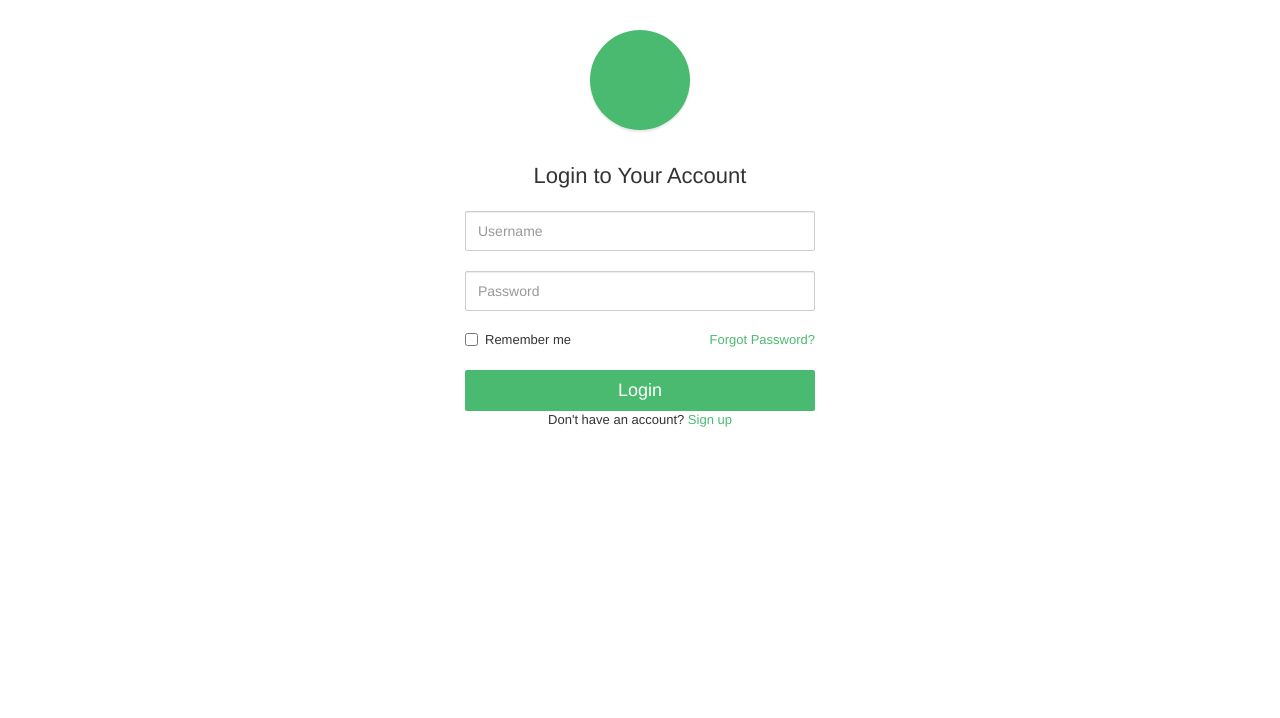
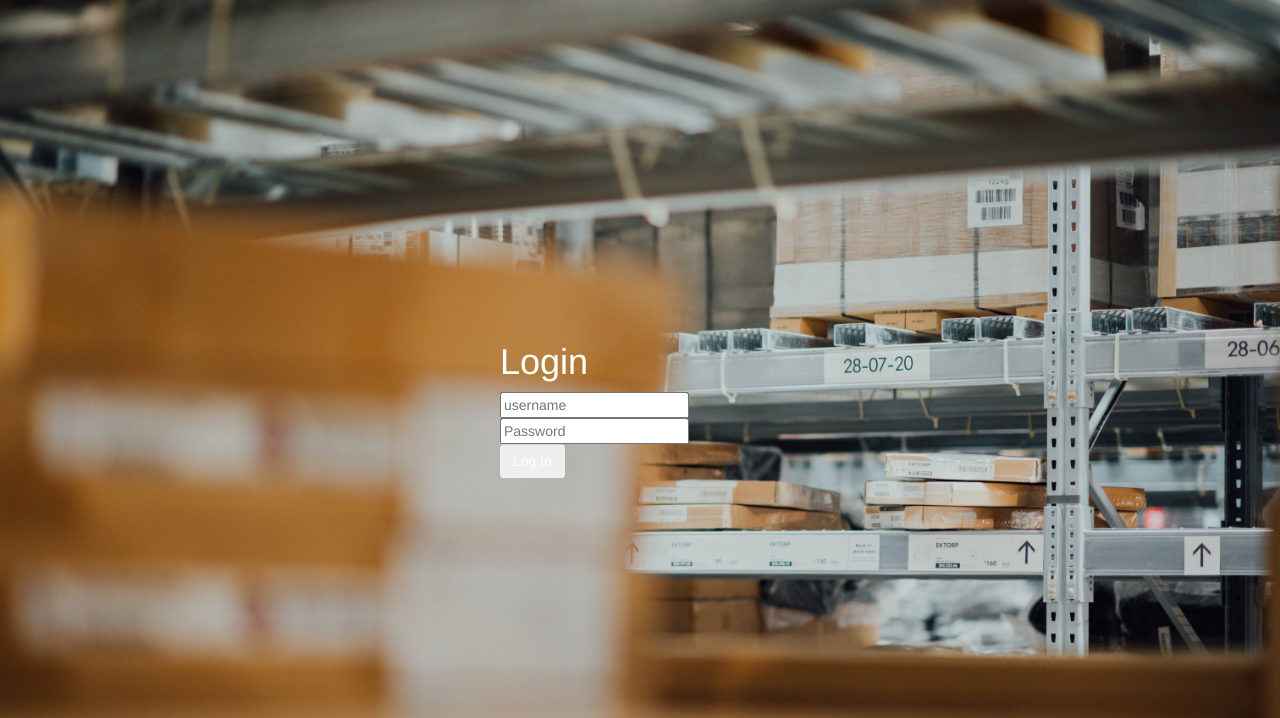
Before and after one commit to Moukhles-github/inventarium, a PHP site: page /login.php in a window 1280 px wide. Shown: the top 718 px of the page. Run offline with PHP 8.4, Linux system fonts and the light colour scheme; some libraries are stand-ins or nearby versions.

Commit message:
login css

```diff
--- a/css/login.css
+++ b/css/login.css
@@ -1,82 +1,21 @@
-    body {
-        color: #999;
-		background: #f5f5f5;
-		font-family: 'Varela Round', sans-serif;
-	}
-	.form-control {
-		box-shadow: none;
-		border-color: #ddd;
-	}
-	.form-control:focus {
-		border-color: #4aba70;
-	}
-	.login-form {
-        width: 350px;
-		margin: 0 auto;
-		padding: 30px 0;
-	}
-    .login-form form {
-        color: #434343;
-		border-radius: 1px;
-    	margin-bottom: 15px;
-        background: #fff;
-		border: 1px solid #f3f3f3;
-        box-shadow: 0px 2px 2px rgba(0, 0, 0, 0.3);
-        padding: 30px;
-	}
-	.login-form h4 {
-		text-align: center;
-		font-size: 22px;
-        margin-bottom: 20px;
-	}
-    .login-form .avatar {
-        color: #fff;
-		margin: 0 auto 30px;
-        text-align: center;
-		width: 100px;
-		height: 100px;
-		border-radius: 50%;
-		z-index: 9;
-		background: #4aba70;
-		padding: 15px;
-		box-shadow: 0px 2px 2px rgba(0, 0, 0, 0.1);
-	}
-    .login-form .avatar i {
-        font-size: 62px;
-    }
-    .login-form .form-group {
-        margin-bottom: 20px;
-    }
-	.login-form .form-control, .login-form .btn {
-		min-height: 40px;
-		border-radius: 2px;
-        transition: all 0.5s;
-	}
-	.login-form .close {
-        position: absolute;
-		top: 15px;
-		right: 15px;
-	}
-	.login-form .btn {
-		background: #4aba70;
-		border: none;
-		line-height: normal;
-	}
-	.login-form .btn:hover, .login-form .btn:focus {
-		background: #42ae68;
-	}
-    .login-form .checkbox-inline {
-        float: left;
-    }
-    .login-form input[type="checkbox"] {
-        margin-top: 2px;
-    }
-    .login-form .forgot-link {
-        float: right;
-    }
-    .login-form .small {
-        font-size: 13px;
-    }
-    .login-form a {
-        color: #4aba70;
-    }
+body{
+margin: 0;
+padding: 0;
+font-family: sans-serif;
+background: url(../media/Images/loginbackgroung.jpg) no-repeat;
+background-size: cover;
+}
+
+.login-box{
+	width: 280px;
+	position: absolute;
+	top: 50%;
+	left: 50%;
+	transform: translate(-50%, -50%);
+	color: white;
+
+}
+
+.login-box h1{
+
+}
--- a/js/login.js
+++ b/js/login.js
@@ -57,4 +57,8 @@ $(document).ready(function () {
 	}
 
 	//	//////////////////////////////////////////////////////////////////////
+
+
+
+
 });
--- a/login.php
+++ b/login.php
@@ -17,26 +17,21 @@
 
 
 <body>
-<!--  Request me for a signup form or any type of help  -->
-<div class="login-form">
+<div class="login-box">
+        <h1>Login</h1>
+        <div class="textbox">
+            <input type="text" placeholder="username" name="" value=""></input>
+        </div>
 
-		<div class="avatar">
-            <!-- We need an icon -->
+        <div class="textbox">
+            <input type="password" placeholder="Password" name="" value=""></input>
+
         </div>
-    	<h4 class="modal-title">Login to Your Account</h4>
-        <div class="form-group">
-            <input id="username" type="text" class="form-control" placeholder="Username" required="required">
-        </div>
-        <div class="form-group">
-            <input id="pwd" type="password" class="form-control" placeholder="Password" required="required">
-        </div>
-        <div class="form-group small clearfix">
-            <label class="checkbox-inline"><input type="checkbox"> Remember me </label>
-            <a href="#" class="forgot-link">Forgot Password?</a>
-        </div>
-        <input id="btnlogin" type="submit" class="btn btn-primary btn-block btn-lg" value="Login">
 
-    <div class="text-center small">Don't have an account? <a href="#">Sign up</a></div>
-</div>
+        <input class="btn" type="button" name="" value="Log In"></input>
+
+    </div>
 </body>
 </html>
+
+</html>
```
Also changed, not shown: media/Images/loginbackgroung.jpg (added).
